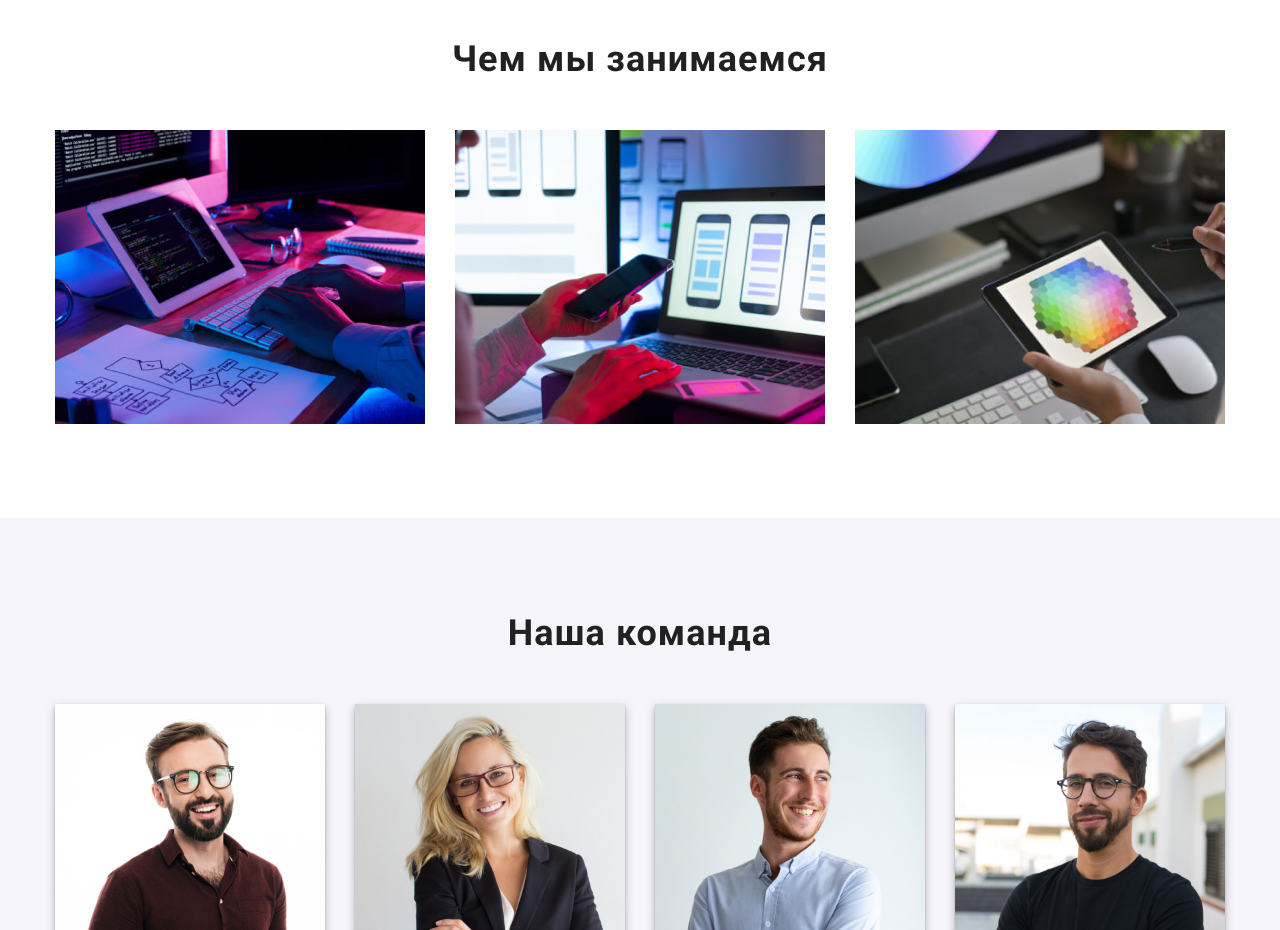
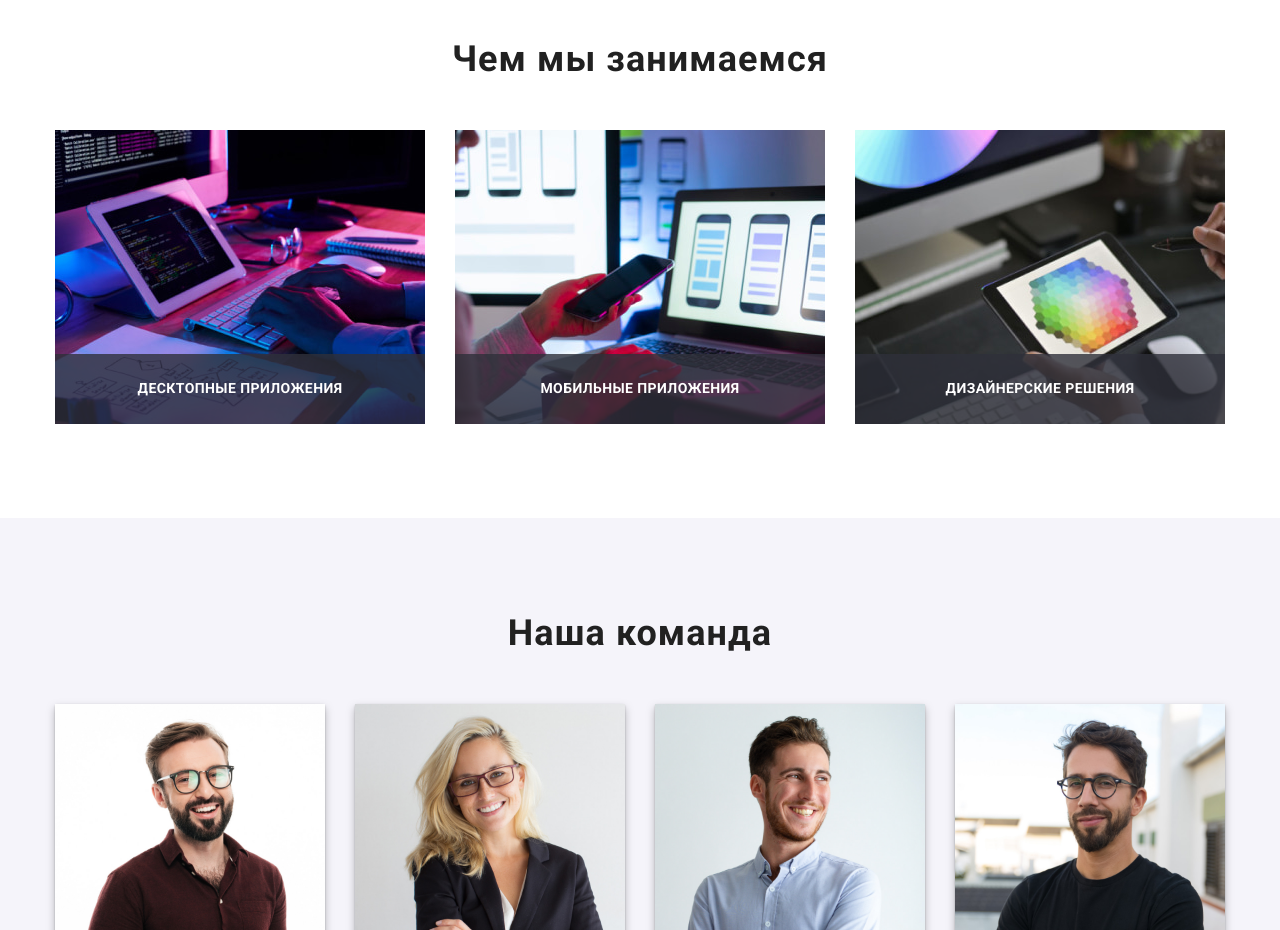
Before and after one commit to I-van-T/goit-markup-hw-05, a plain HTML site: page index.html in a window 1280 px wide. Shown: the part 1080-2010 px from the top of the page. Drawn offline with nearby package versions, Linux system fonts and the light colour scheme.

Commit message:
чем мы занимаемся

```diff
--- a/index.html
+++ b/index.html
@@ -120,6 +120,7 @@
           <h2 class="services-title">Чем мы занимаемся</h2>
           <ul class="services-list list">
             <li class="services-item">
+              <div class="services-wrapper">
                 <img
                   class="services-img"
                   src="./images/work1.jpg"
@@ -127,8 +128,11 @@
                   width="370"
                   height="295"
                 />
+                <p class="services-description">Десктопные приложения</p>
+              </div>
             </li>
             <li class="services-item">
+              <div class="services-wrapper">
                 <img
                   class="services-img"
                   src="./images/work2.jpg"
@@ -136,8 +140,11 @@
                   width="370"
                   height="295"
                 />
+                <p class="services-description">Мобильные приложения</p>
+              </div>
             </li>
             <li class="services-item">
+              <div class="services-wrapper">
                 <img
                   class="services-img"
                   src="./images/work3.jpg"
@@ -145,6 +152,8 @@
                   width="370"
                   height="295"
                 />
+                <p class="services-description">Дизайнерские решения</p>
+              </div>
             </li>
           </ul>
         </div>
--- a/style/styles.css
+++ b/style/styles.css
@@ -349,11 +349,31 @@ svg {
   margin: 0px;
 }
 
-/* .services-img {
-  display: block;
-  max-width: 100%;
-  height: auto;
-} */
+.services-wrapper {
+  position: relative;
+}
+
+.services-description {
+  position: absolute;
+  bottom: 0;
+  left: 0;
+  font-weight: 700;
+  font-size: 14px;
+  line-height: 1.14;
+  text-align: center;
+  letter-spacing: 0.03em;
+  text-transform: uppercase;
+
+  color: var(--back-color);
+  box-sizing: border-box;
+  width: 370px;
+  height: 70px;
+  display: flex;
+  align-items: center;
+  justify-content: center;
+
+  background: rgba(47, 48, 58, 0.8);
+}
 
 /* Наша команда */
 
```
Lines whose indentation alone changed are shown as unchanged.
